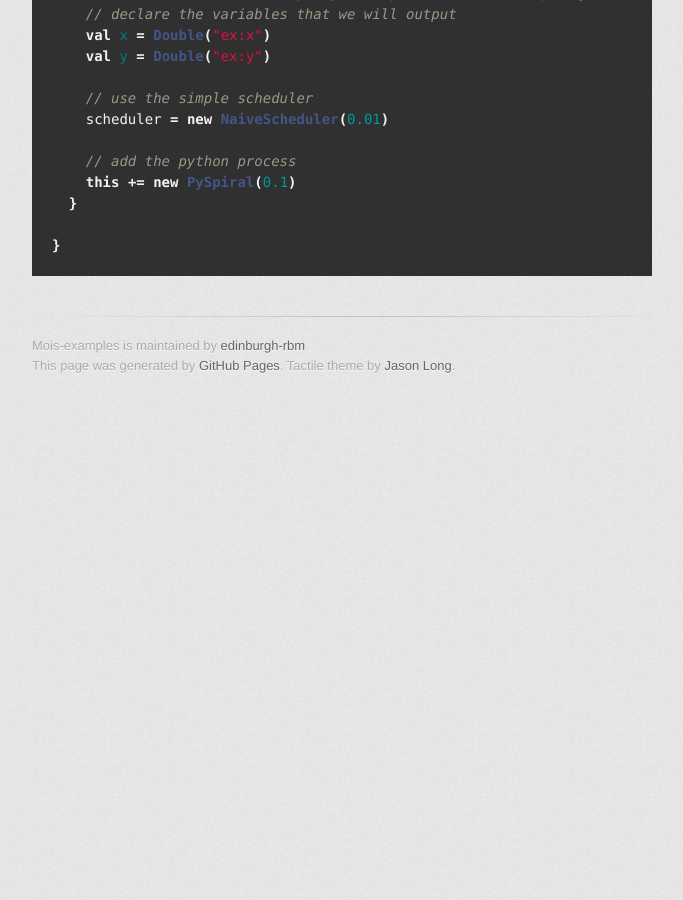
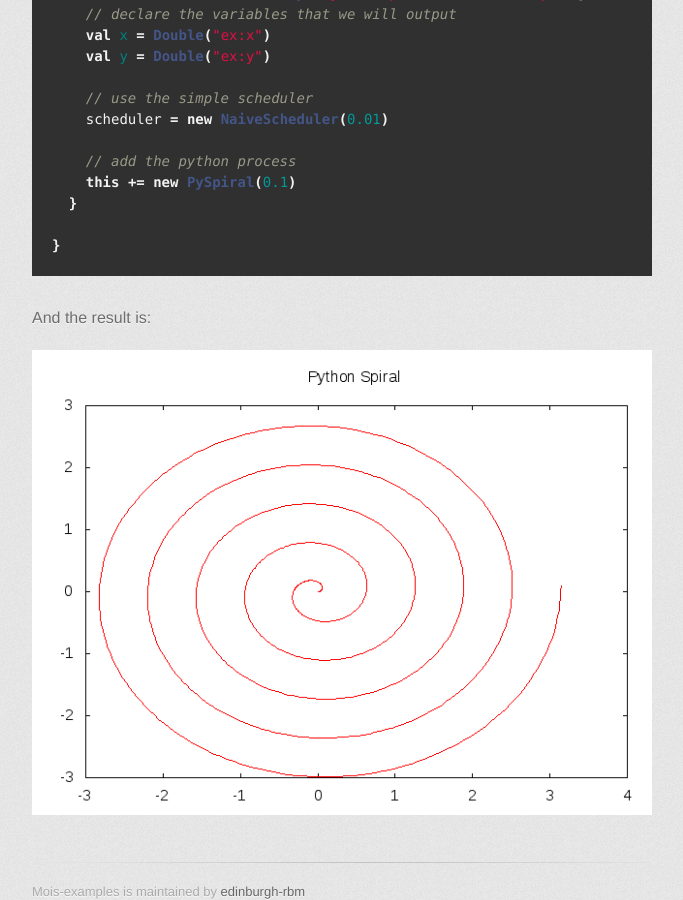
Before and after one commit to edinburgh-rbm/mois-examples, a Jekyll site: the page built from python/index.md, in a window 1280 px wide and 900 px high, scrolled down 1515 px. Shown: the whole window, without its empty margins (298-981 px from the left). Built offline with Jekyll 4.4.1, drawn with Linux system fonts in a browser that asks for light colours; some web fonts are replaced; formulas are drawn with MathJax 3; a script that is not in the unit is left out; before the commit the page ends 1920 px from its top, so only the background shows below that.

Commit message:
add spiral

```diff
--- a/python/index.md
+++ b/python/index.md
@@ -81,3 +81,7 @@ object PySpiralModel
 
 }
 {% endhighlight %}
+
+And the result is:
+
+![Python Spiral](spiral.png)
```
Also changed, not shown: python/spiral.png (added).
